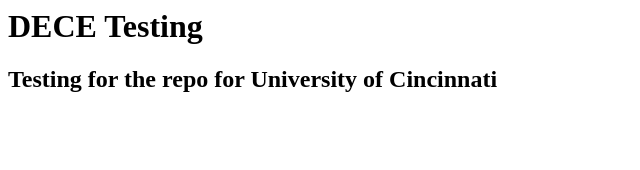
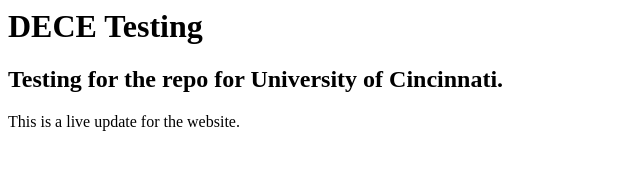
Before and after one commit to ucdece/ucdece.github.io, a plain HTML site: page index.html in a window 1280 px wide. Shown: the whole page, without its empty margins (0-640 px from the left). Drawn offline with Linux system fonts and the light colour scheme.

Commit message:
Update index.html

```diff
--- a/index.html
+++ b/index.html
@@ -3,5 +3,10 @@ DECE Testing
 </h1>
 
 <h2>
-  Testing for the repo for University of Cincinnati
+  Testing for the repo for University of Cincinnati.
+
 </h2>
+
+<p>
+  This is a live update for the website.
+</p>
```
